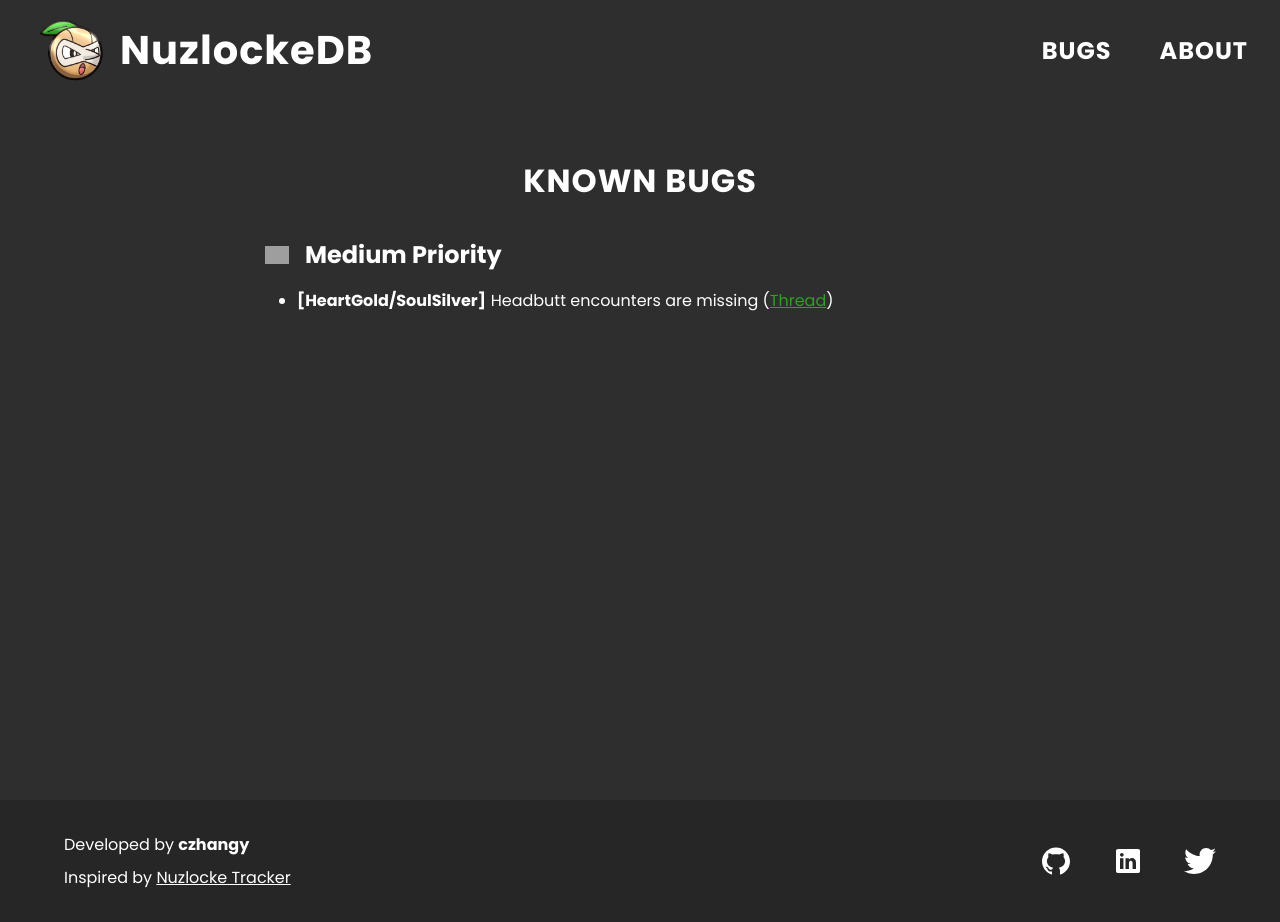
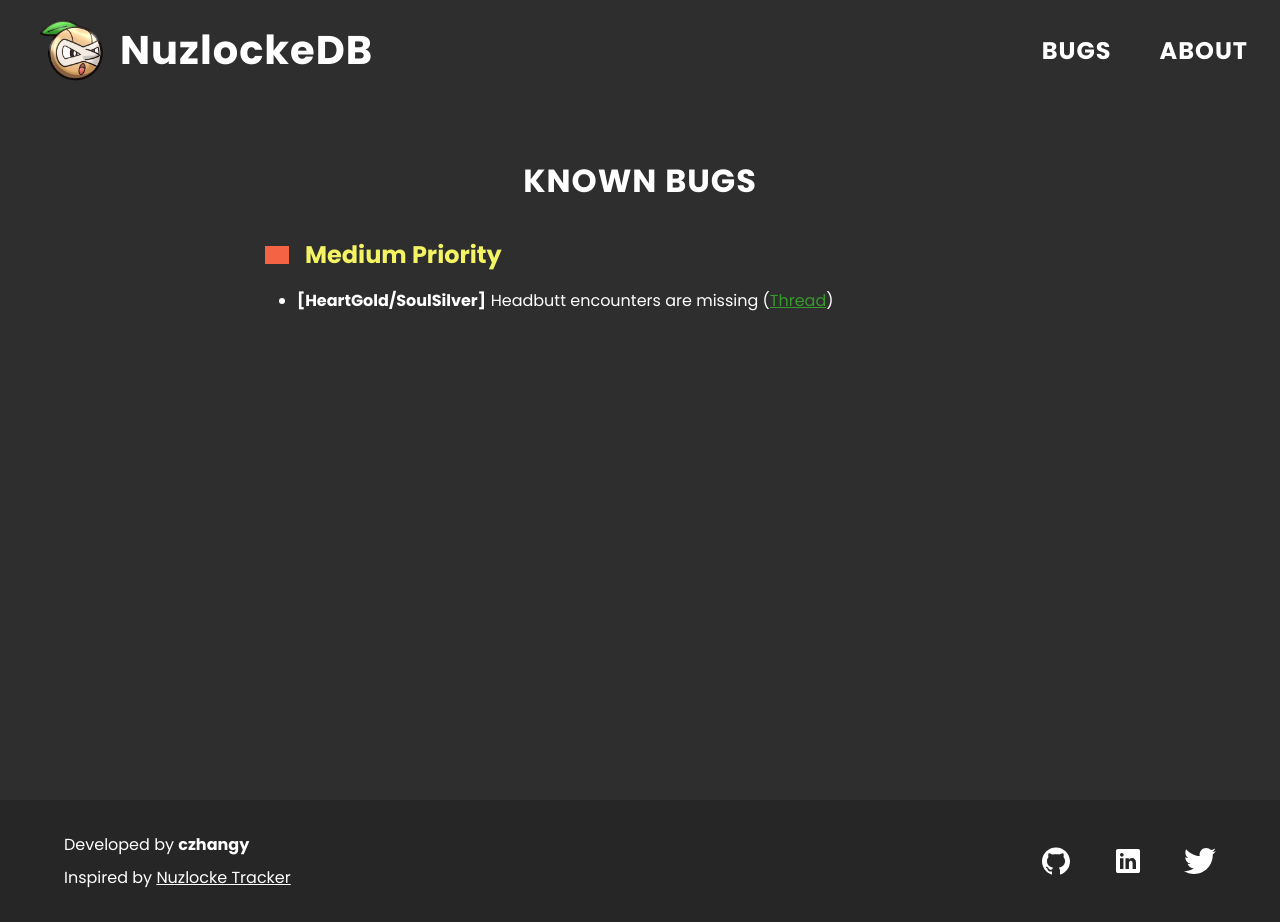
Before and after one commit to czhangy/nuzdocs, a Next.js app: page /bugs in a window 1280 px wide. Built offline with nearby package versions, Linux system fonts and the light colour scheme; grey boxes are pictures that could not be loaded; a web font is replaced by a local one.

Commit message:
Priority coloring

```diff
--- a/src/components/BugsPage/BugsPage.tsx
+++ b/src/components/BugsPage/BugsPage.tsx
@@ -11,8 +11,8 @@ const BugsPage: React.FC = () => {
             {Object.keys(bugs).map((priority: string, sectionKey: number) => {
                 return (
                     <section className={styles.section} key={sectionKey}>
-                        <h3 className={styles.priority} style={{ color: "constants.$medium-priority-color" }}>
-                            <div className={styles.icon}>
+                        <h3 className={styles.priority} style={{ color: colors.priorities[priority] }}>
+                            <div className={styles.icon} style={{ filter: colors.priorities_svg[priority] }}>
                                 <Image src="/assets/icons/alert.svg" alt="" layout="fill" objectFit="contain" />
                             </div>
                             {priority} Priority
--- a/src/static/colors.ts
+++ b/src/static/colors.ts
@@ -8,6 +8,16 @@ const colors: { [category: string]: { [identifier: string]: string } } = {
         F: "#c44343",
         "?": "#111111",
     },
+    priorities: {
+        High: "#fc4134",
+        Medium: "#f3f363",
+        Low: "#41b931",
+    },
+    priorities_svg: {
+        High: "invert(40%) sepia(73%) saturate(4694%) hue-rotate(342deg) brightness(101%) contrast(98%",
+        Medium: "invert(98%) sepia(88%) saturate(1085%) hue-rotate(337deg) brightness(111%) contrast(91%)",
+        Low: "invert(71%) sepia(18%) saturate(1773%) hue-rotate(63deg) brightness(81%) contrast(93%)",
+    },
 };
 
 export default colors;
```
